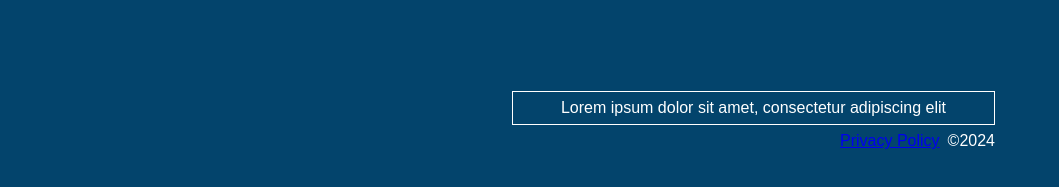
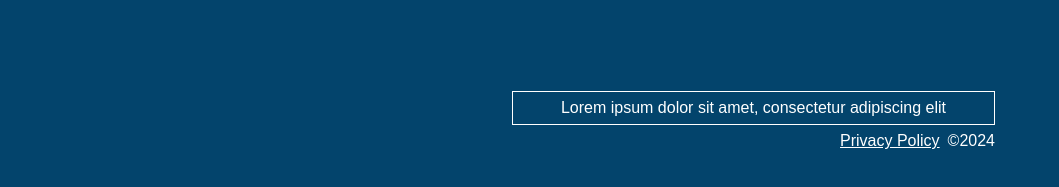
Before and after one commit to Gamygams1234/blueprint-interview, a plain HTML site: page index.html in a window 1280 px wide. Shown: the part 2397-2584 px from the top of the page, 221-1280 px from the left. Drawn offline with nearby package versions, Linux system fonts and the light colour scheme.

Commit message:
dealing with the a tag

```diff
--- a/scss/styles.scss
+++ b/scss/styles.scss
@@ -20,6 +20,11 @@ html {
   scroll-behavior: smooth;
 }
 
+// default a tag
+
+a{
+  color : white;
+}
 
 a:visited {
   color: white; /* Color for visited links */
```
Also changed, not shown: css/styles.css.
